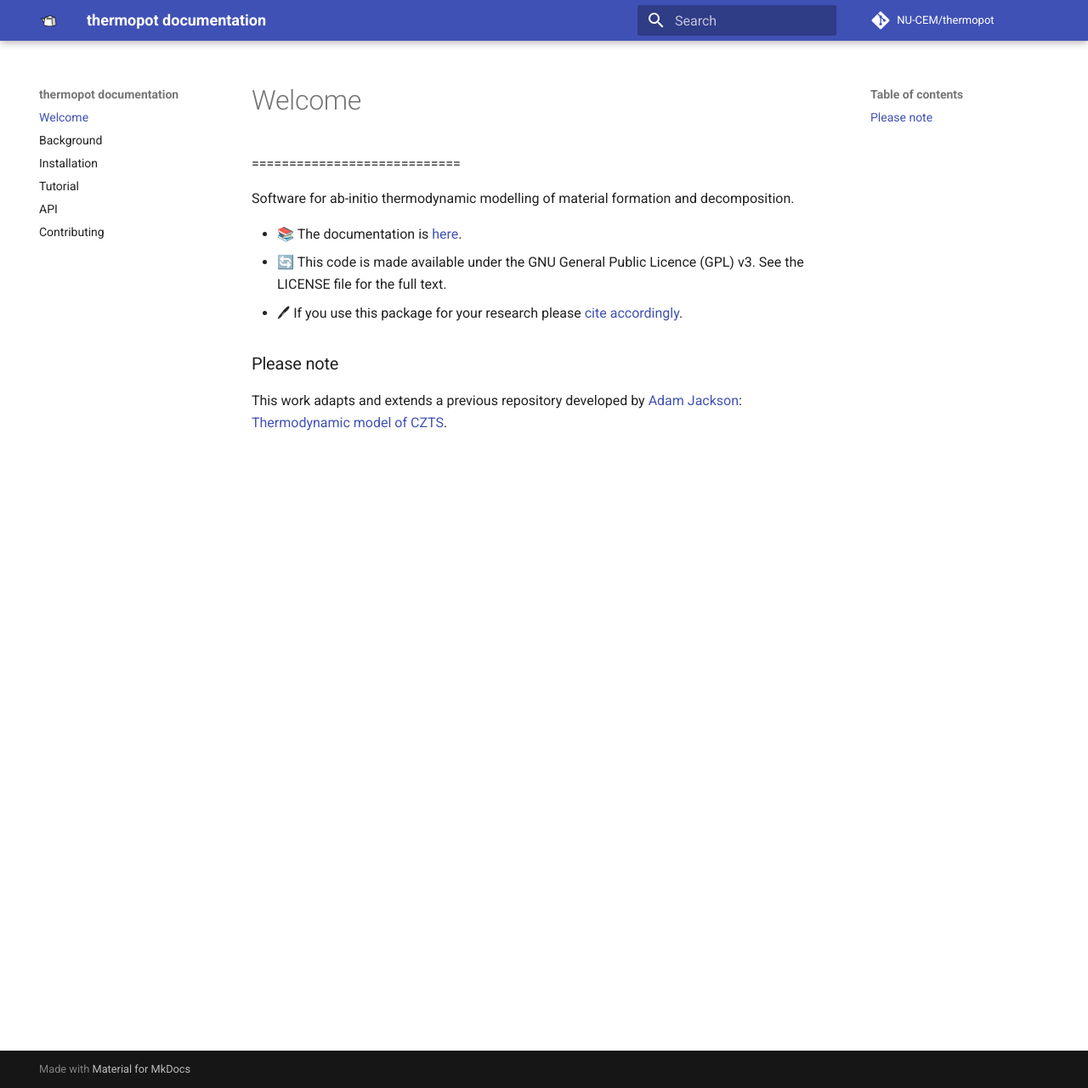
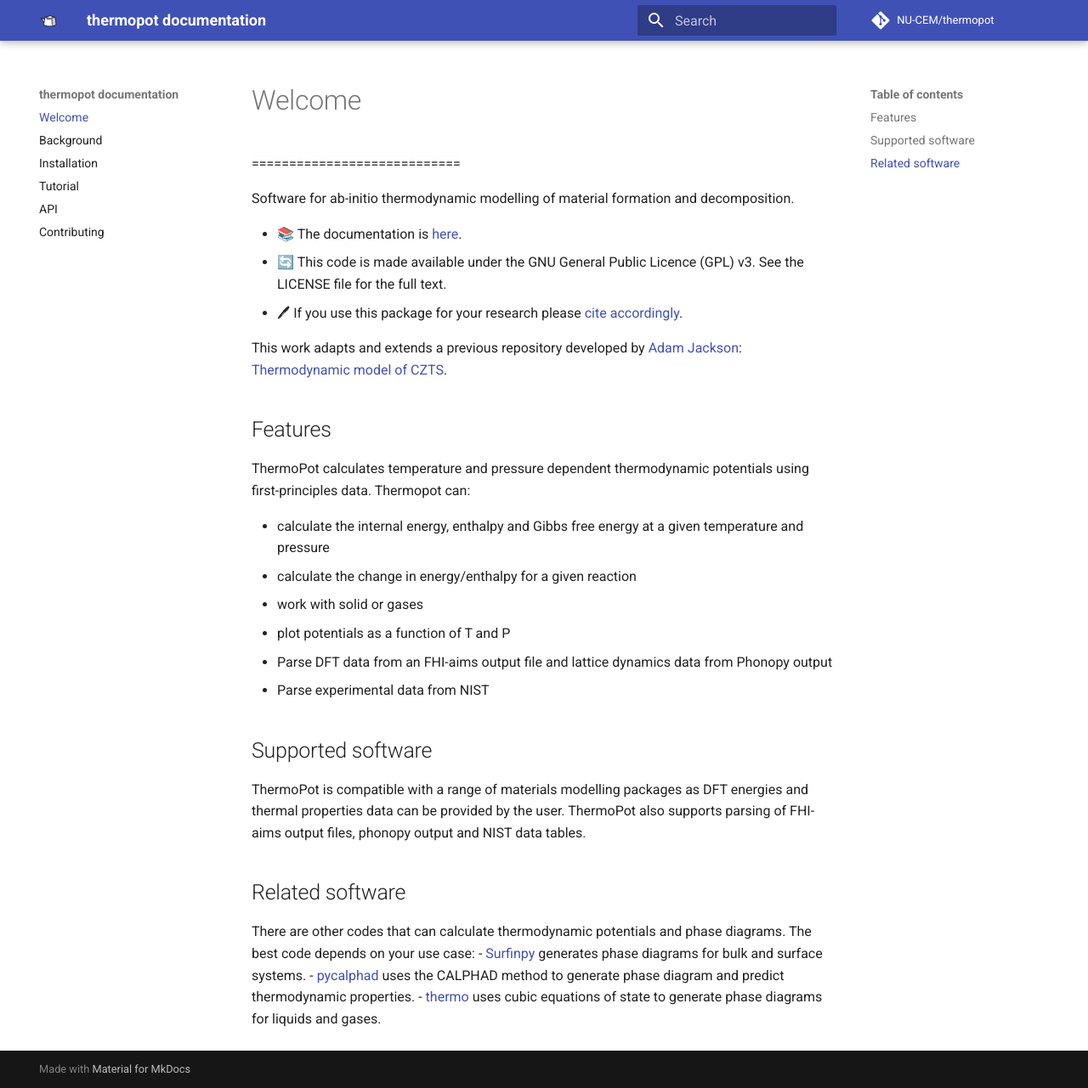
Before and after one commit to NU-CEM/ThermoPot, an MkDocs documentation site: the page built from docs/index.md, in a window 1280 px wide and 1281 px high. Shown: the whole window at 85% size. Built offline with MkDocs 1.6.1 and Material for MkDocs 9.7.7, drawn with Linux system fonts in a browser that asks for light colours; comment, search, counter and statistics services are not loaded.

Commit message:
Update index.md

```diff
--- a/docs/index.md
+++ b/docs/index.md
@@ -7,5 +7,26 @@
 - 🔄 This code is made available under the GNU General Public Licence (GPL) v3. See the LICENSE file for the full text.
 - 🖊 If you use this package for your research please [cite accordingly](https://github.com/NU-CEM/ThermoPot/blob/main/citation.cff).
 
-### Please note
 This work adapts and extends a previous repository developed by [Adam Jackson](https://orcid.org/0000-0001-5272-6530): [Thermodynamic model of CZTS](http://dx.doi.org/10.5281/zenodo.57130).
+
+## Features
+
+ThermoPot calculates temperature and pressure dependent thermodynamic potentials using first-principles data. Thermopot can:
+
+- calculate the internal energy, enthalpy and Gibbs free energy at a given temperature and pressure
+- calculate the change in energy/enthalpy for a given reaction
+- work with solid or gases
+- plot potentials as a function of T and P
+- Parse DFT data from an FHI-aims output file and lattice dynamics data from Phonopy output
+- Parse experimental data from NIST
+
+## Supported software
+
+ThermoPot is compatible with a range of materials modelling packages as DFT energies and thermal properties data can be provided by the user. ThermoPot also supports parsing of FHI-aims output files, phonopy output and NIST data tables.
+
+## Related software
+
+There are other codes that can calculate thermodynamic potentials and phase diagrams. The best code depends on your use case:
+- [Surfinpy](https://github.com/symmy596/SurfinPy) generates phase diagrams for bulk and surface systems.
+- [pycalphad](https://pycalphad.org/docs/latest/) uses the CALPHAD method to generate phase diagram and predict thermodynamic properties.
+- [thermo](https://thermo.readthedocs.io/cubic_equations_of_state.html) uses cubic equations of state to generate phase diagrams for liquids and gases.
```
